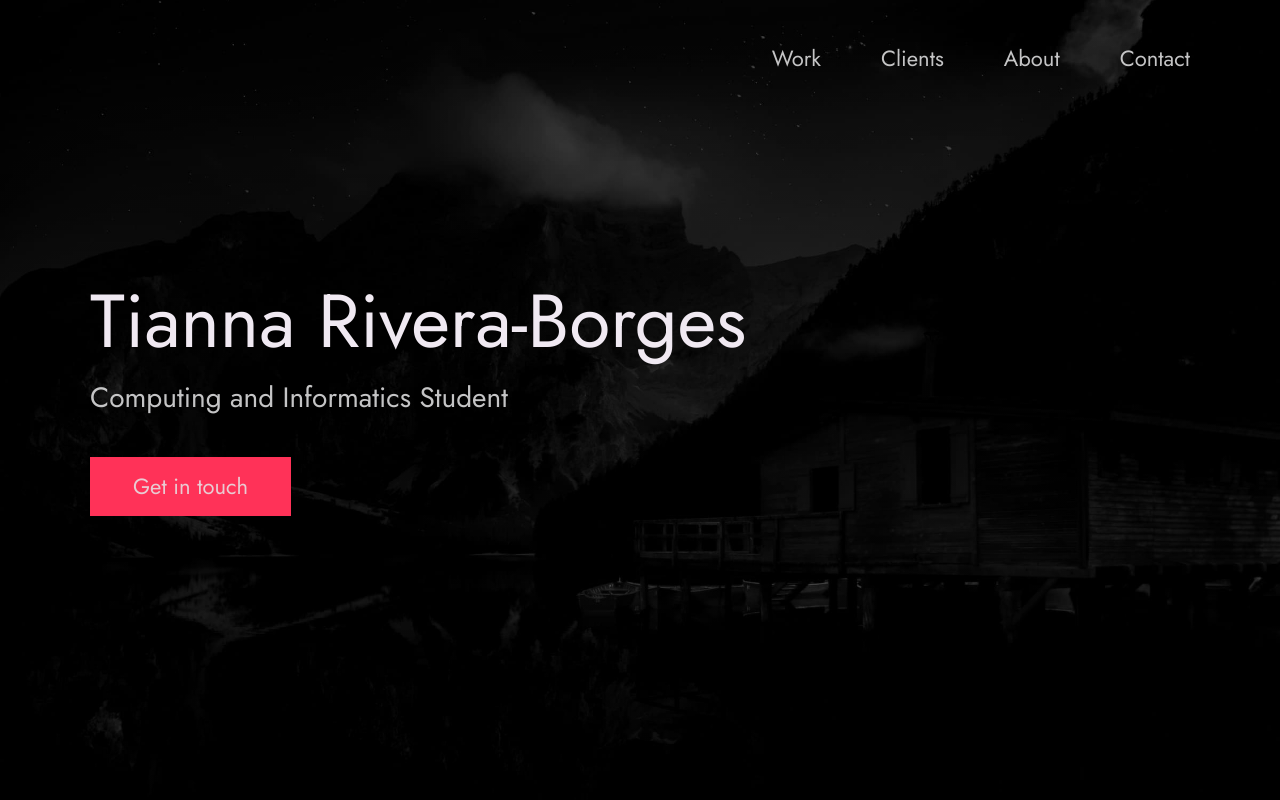
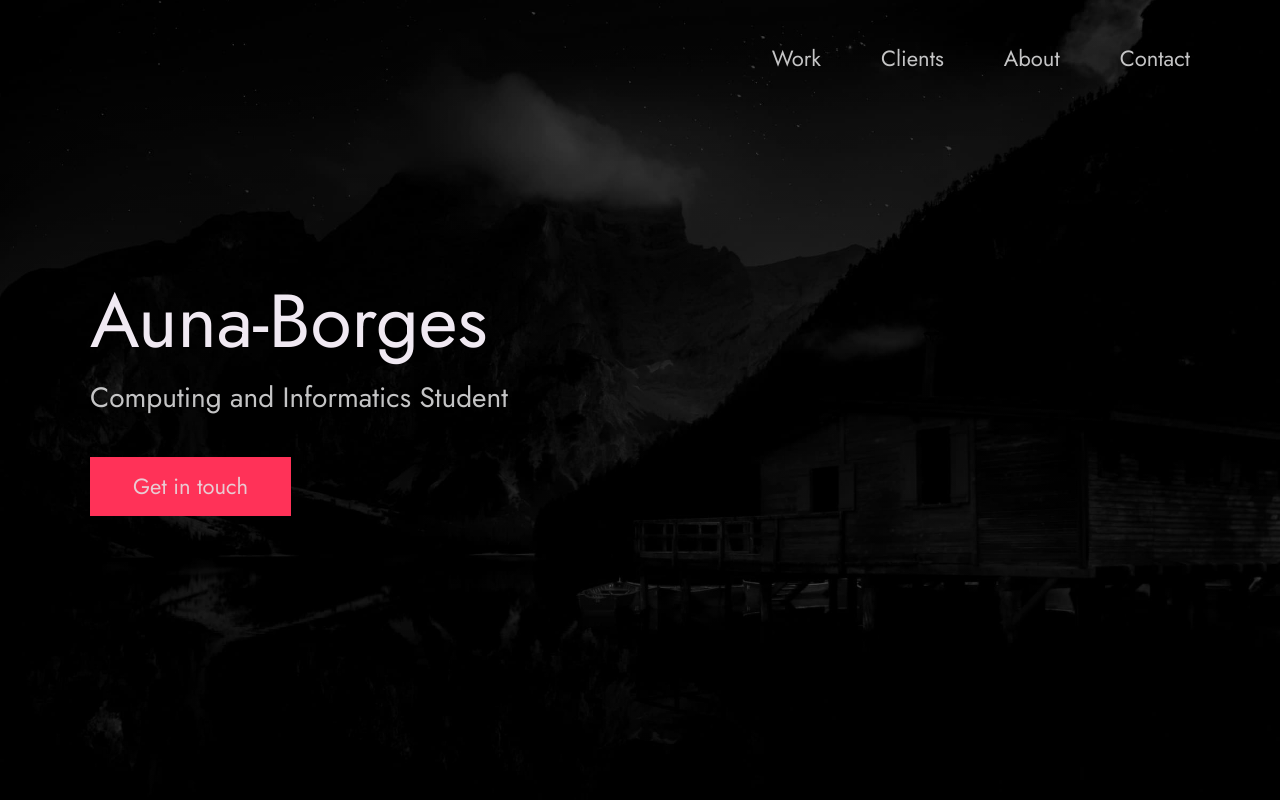
Before and after one commit to triverab/auna-portfolio, a plain HTML site: page index.html in a window 1280 px wide. Shown: the top 800 px of the page. Drawn offline with Linux system fonts and the light colour scheme.

Commit message:
Updated name

```diff
--- a/index.html
+++ b/index.html
@@ -24,7 +24,7 @@
 
   <!-- Put your site title here -->
   <title>
-    Tianna Rivera-Borges | Computing & Informatics Student
+    Auna Rivera-Borges | Computing & Informatics Student
   </title>
 
   <meta name="description" content="Add small description of yourslef.">
@@ -56,7 +56,7 @@
       <div class="header__text">
         <h1 class="heading-primary">
           <!-- Replace the following name with your name -->
-          <span>Tianna Rivera-Borges</span>
+          <span>Auna-Borges</span>
         </h1>
         <!-- Put a small paragraph about yourself -->
         <p>Computing and Informatics Student</p>
```
